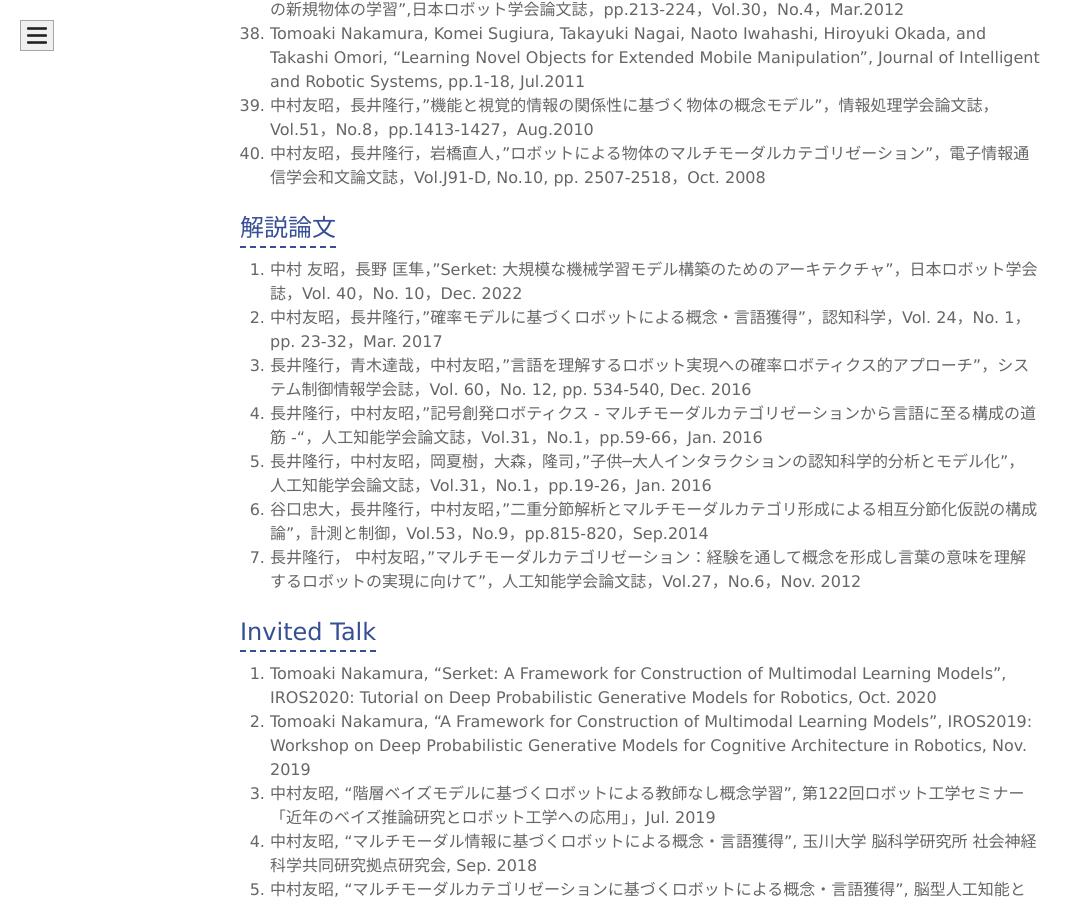
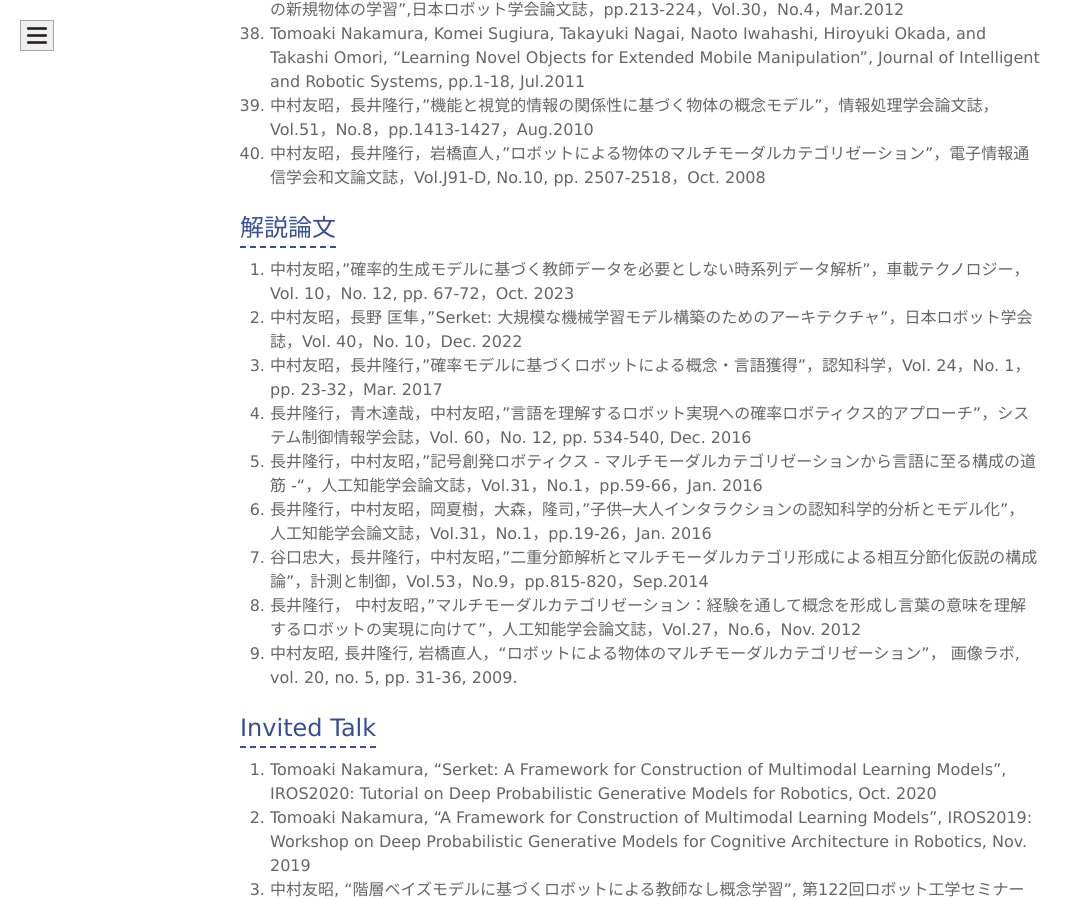
Before and after one commit to naka-lab/naka-lab.github.io, a Jekyll site: the page built from subpages/pub.md, in a window 1280 px wide and 900 px high, scrolled down 3637 px. Shown: the whole window, without its empty margins (0-1083 px from the left). Built offline with Jekyll 4.4.1, drawn with Linux system fonts in a browser that asks for light colours.

Commit message:
Update pub.md

```diff
--- a/subpages/pub.md
+++ b/subpages/pub.md
@@ -59,13 +59,15 @@ layout: default
 39. 中村友昭，長井隆行，岩橋直人，"ロボットによる物体のマルチモーダルカテゴリゼーション"，電子情報通信学会和文論文誌，Vol.J91-D, No.10, pp. 2507-2518，Oct. 2008
 
 ## 解説論文
-1. 中村 友昭，長野 匡隼，"Serket: 大規模な機械学習モデル構築のためのアーキテクチャ"，日本ロボット学会誌，Vol. 40，No. 10，Dec. 2022
+1. 中村友昭，"確率的生成モデルに基づく教師データを必要としない時系列データ解析"，車載テクノロジー，Vol. 10，No. 12, pp. 67-72，Oct. 2023
+1. 中村友昭，長野 匡隼，"Serket: 大規模な機械学習モデル構築のためのアーキテクチャ"，日本ロボット学会誌，Vol. 40，No. 10，Dec. 2022
 2. 中村友昭，長井隆行，"確率モデルに基づくロボットによる概念・言語獲得"，認知科学，Vol. 24，No. 1，pp. 23-32，Mar. 2017
 3. 長井隆行，青木達哉，中村友昭，"言語を理解するロボット実現への確率ロボティクス的アプローチ"，システム制御情報学会誌，Vol. 60，No. 12, pp. 534-540, Dec. 2016
 4. 長井隆行，中村友昭，"記号創発ロボティクス - マルチモーダルカテゴリゼーションから言語に至る構成の道筋 -"，人工知能学会論文誌，Vol.31，No.1，pp.59-66，Jan. 2016
 5. 長井隆行，中村友昭，岡夏樹，大森，隆司，"子供─大人インタラクションの認知科学的分析とモデル化"，人工知能学会論文誌，Vol.31，No.1，pp.19-26，Jan. 2016
 6. 谷口忠大，長井隆行，中村友昭，"二重分節解析とマルチモーダルカテゴリ形成による相互分節化仮説の構成論"，計測と制御，Vol.53，No.9，pp.815-820，Sep.2014
 7. 長井隆行， 中村友昭，"マルチモーダルカテゴリゼーション：経験を通して概念を形成し言葉の意味を理解するロボットの実現に向けて"，人工知能学会論文誌，Vol.27，No.6，Nov. 2012
+8. 中村友昭, 長井隆行, 岩橋直人，“ロボットによる物体のマルチモーダルカテゴリゼーション”， 画像ラボ, vol. 20, no. 5, pp. 31-36, 2009.
 
 
 ## Invited Talk
```
